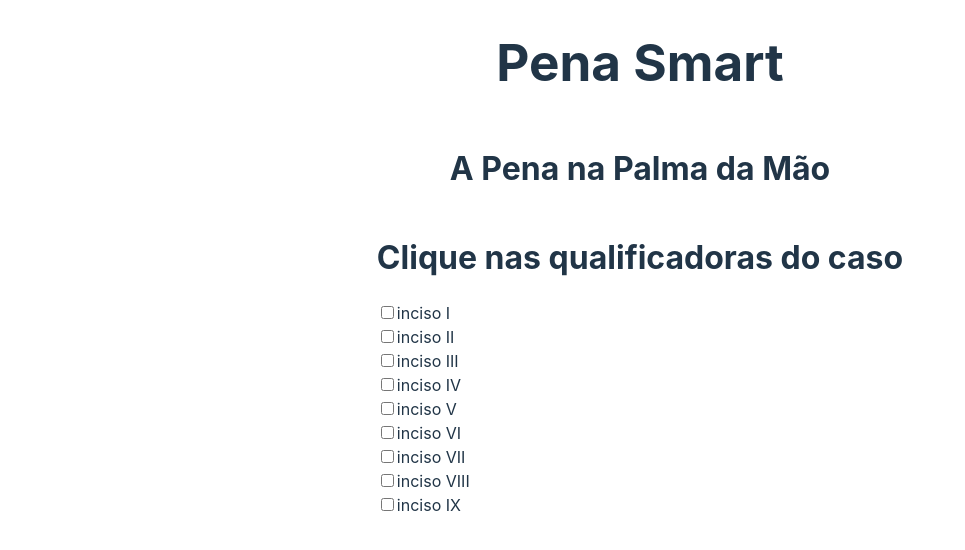
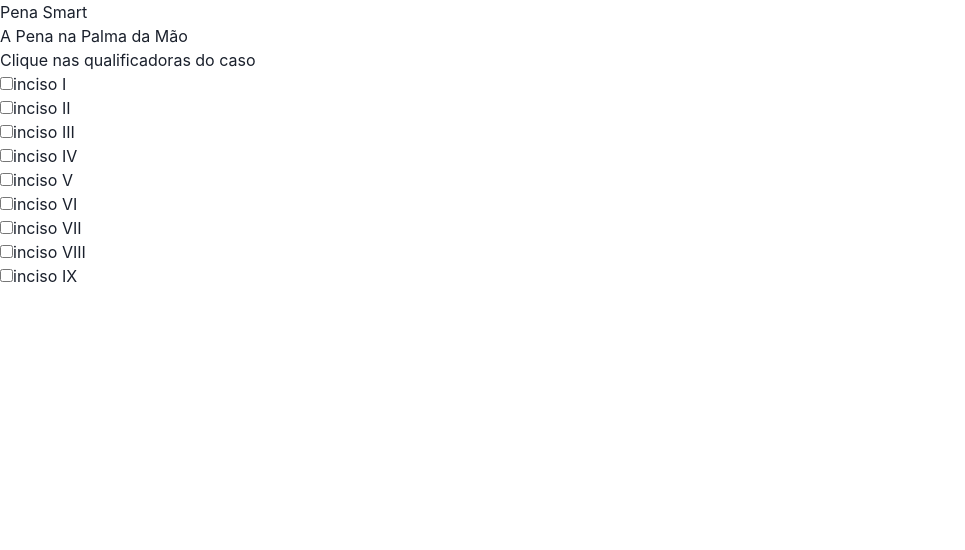
Before and after one commit to PurpleKaz81/pena-smart, a React (Vite) app: page / in a window 1280 px wide. Shown: the top 550 px of the page, without its empty margins (0-965 px from the left). Built offline with nearby package versions, Linux system fonts and the light colour scheme.

Commit message:
Add Chakra UI, update components and styles for Chakra integration

```diff
--- a/package.json
+++ b/package.json
@@ -10,6 +10,11 @@
     "preview": "vite preview"
   },
   "dependencies": {
+    "@chakra-ui/icons": "^2.0.19",
+    "@chakra-ui/react": "^2.7.1",
+    "@emotion/react": "^11.11.1",
+    "@emotion/styled": "^11.11.0",
+    "framer-motion": "^10.12.17",
     "react": "^18.2.0",
     "react-dom": "^18.2.0"
   },
--- a/src/App.css
+++ b/src/App.css
@@ -1,6 +1,6 @@
-#root {
+/* #root {
   width: 100%;
   max-width: 1280px;
   margin: 2rem auto 0;
   text-align: center;
-}
+} */
--- a/src/App.tsx
+++ b/src/App.tsx
@@ -1,11 +1,15 @@
+import * as React from "react"
 import HeaderSlogan from "./components/HeaderSlogan"
 import Sentence from "./components/Sentence"
+import { ChakraProvider, Box } from "@chakra-ui/react"
 
 export default function App() {
   return (
-      <>
-        <HeaderSlogan />
-        <Sentence />
-      </>
+      <ChakraProvider>
+        <Box minH="100vh" minW="100vw">
+          <HeaderSlogan />
+          <Sentence />
+        </Box>
+      </ChakraProvider>
   )
 }
--- a/src/components/QualifierList.tsx
+++ b/src/components/QualifierList.tsx
@@ -1,4 +1,5 @@
-import "./QualifierList.css"
+import { Tooltip } from "@chakra-ui/react"
+import { Box } from "@chakra-ui/react"
 
 const qualifiers = [
   { id: "qualifier-1", label: "inciso I", value: "mediante paga ou promessa de recompensa, ou por outro motivo torpe" },
@@ -14,16 +15,17 @@ const qualifiers = [
 
 export default function QualifierList() {
   return (
+    <Box>
       <div>
         {qualifiers.map(qualifier => (
           <div key={qualifier.id}>
             <input type="checkbox" id={qualifier.id} name={qualifier.id} value={qualifier.value} />
-          <div className="tooltip">
+              <Tooltip label={qualifier.value}>
                 <label htmlFor={qualifier.id}>{qualifier.label}</label>
-            <span className="tooltiptext">{qualifier.value}</span>
-          </div>
+              </Tooltip>
           </div>
         ))}
       </div>
+    </Box>
   )
 }
--- a/src/index.css
+++ b/src/index.css
@@ -1,4 +1,4 @@
-:root {
+/* :root {
   font-family: Inter, system-ui, Avenir, Helvetica, Arial, sans-serif;
   line-height: 1.5;
   font-weight: 400;
@@ -81,4 +81,4 @@ button:focus-visible {
   button {
     background-color: #f9f9f9;
   }
-}
+} */
--- a/src/main.tsx
+++ b/src/main.tsx
@@ -1,10 +1,17 @@
-import React from 'react'
-import ReactDOM from 'react-dom/client'
-import App from './App.tsx'
-import './index.css'
+import { ChakraProvider } from '@chakra-ui/react'
+import App from './App'
+import * as React from 'react'
+import * as ReactDOM from 'react-dom/client'
 
-ReactDOM.createRoot(document.getElementById('root') as HTMLElement).render(
-  <React.StrictMode>
-    <App />
-  </React.StrictMode>,
-)
+const rootElement = document.getElementById('root')
+if (rootElement) {
+  ReactDOM.createRoot(rootElement).render(
+    <React.StrictMode>
+      <ChakraProvider>
+        <App />
+      </ChakraProvider>
+    </React.StrictMode>,
+  )
+} else {
+  throw new Error('Could not find root element')
+}
```
Also changed, not shown: 1 other file (tests, documents, lock files or other folders). Lines whose indentation alone changed are shown as unchanged.
